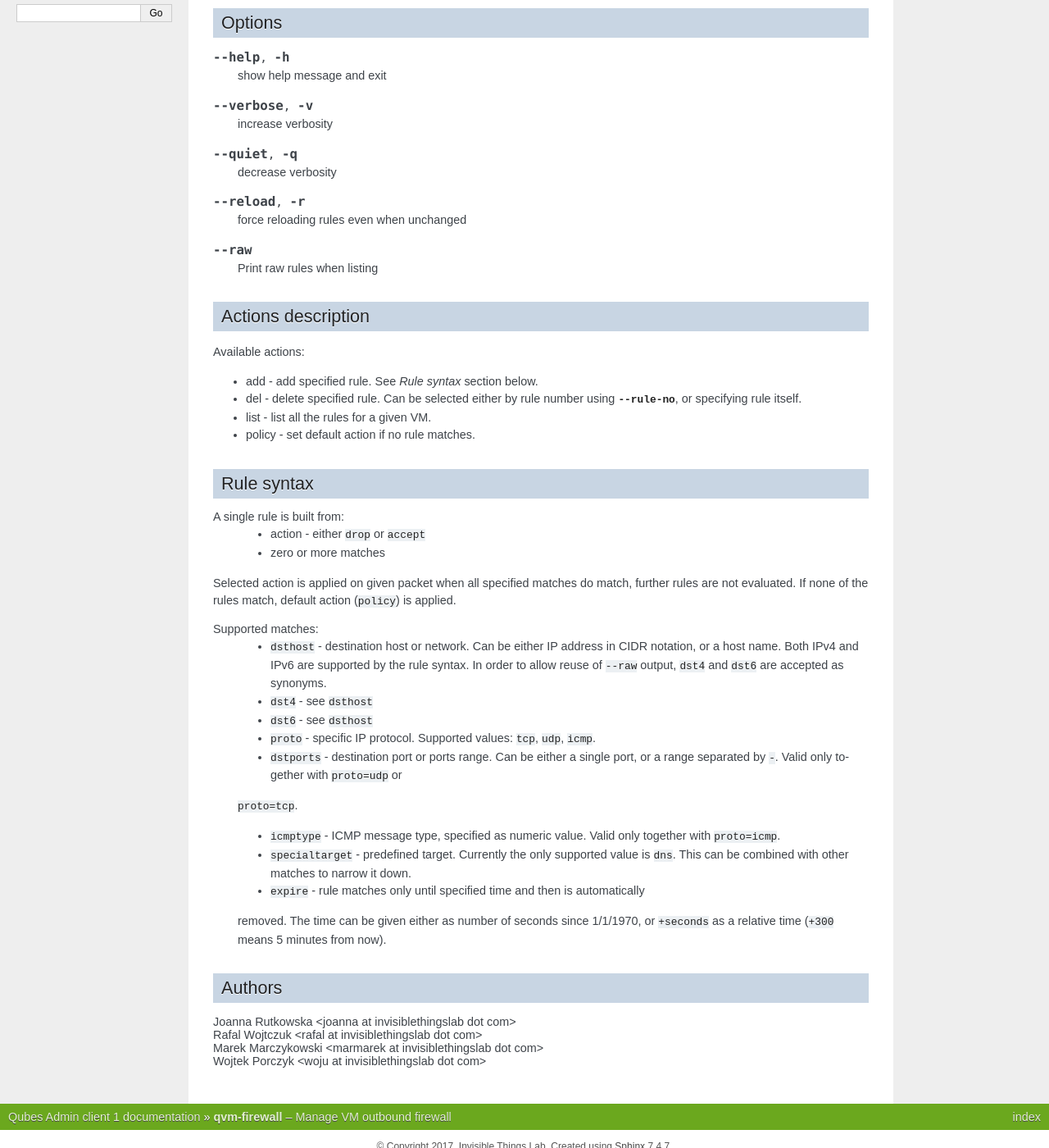
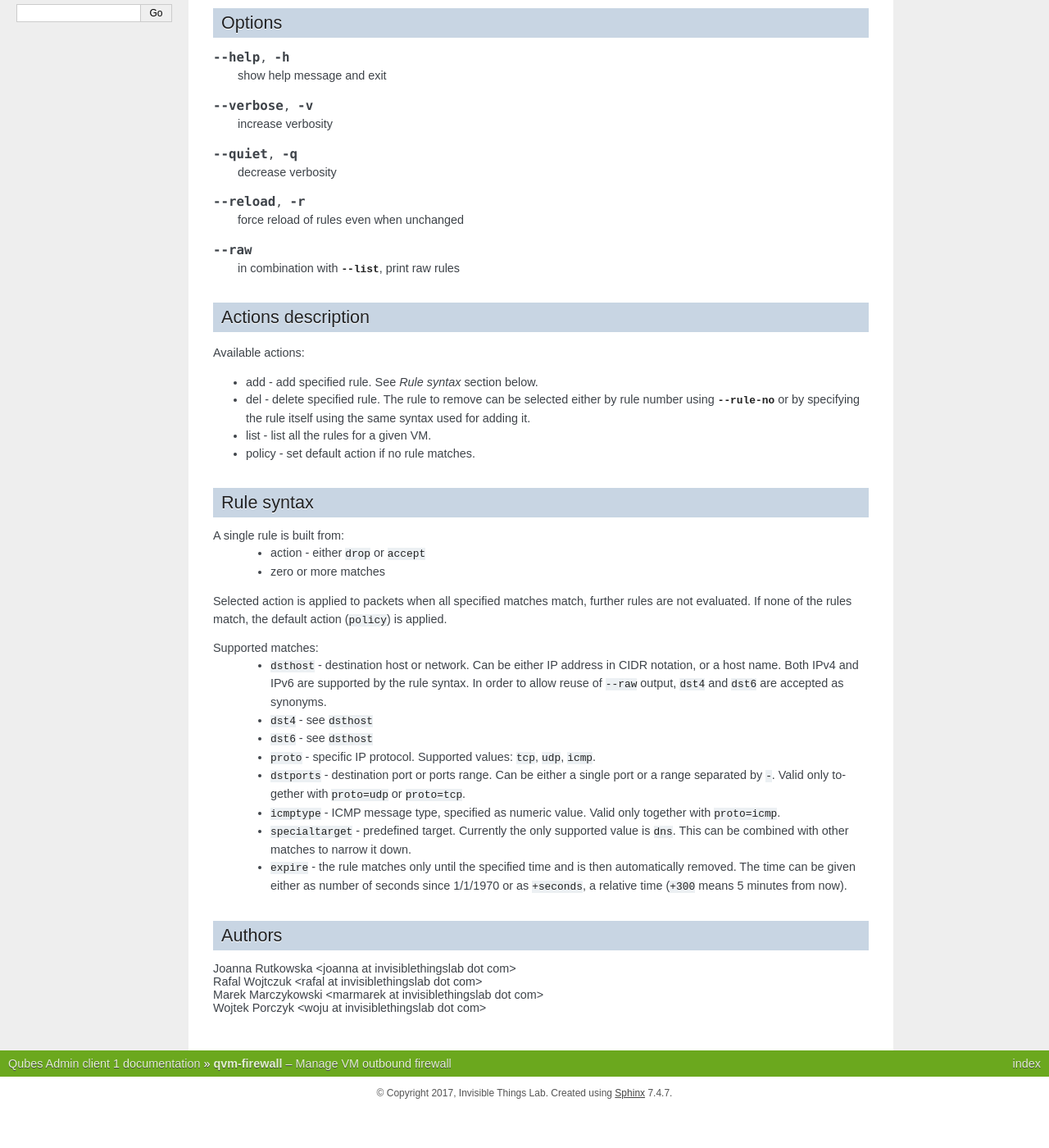
Before and after one commit to QubesOS/qubes-core-admin-client, a Sphinx documentation site: the page built from doc/manpages/qvm-firewall.rst, in a window 1280 px wide and 1400 px high, scrolled down 325 px. Shown: the whole window at 82% size. Built offline with Sphinx 7.4.7, drawn with Linux system fonts in a browser that asks for light colours; the version number could not be read and is left out; after the commit the page ends 1678 px from its top, so only the background shows below that.

Commit message:
tools/qvm-firewall: improve manpage and --help output

```diff
--- a/doc/manpages/qvm-firewall.rst
+++ b/doc/manpages/qvm-firewall.rst
@@ -31,11 +31,11 @@ Options
 
 .. option:: --reload, -r
 
-   force reloading rules even when unchanged
+   force reload of rules even when unchanged
 
 .. option:: --raw
 
-   Print raw rules when listing
+   in combination with :option:`--list`, print raw rules
 
 
 Actions description
@@ -45,7 +45,8 @@ Available actions:
 
 * add - add specified rule. See `Rule syntax` section below.
 
-* del - delete specified rule. Can be selected either by rule number using :option:`--rule-no`, or specifying rule itself.
+* del - delete specified rule. The rule to remove can be selected either by rule number using :option:`--rule-no`
+  or by specifying the rule itself using the same syntax used for adding it.
 
 * list - list all the rules for a given VM.
 
@@ -59,8 +60,8 @@ A single rule is built from:
  - action - either ``drop`` or ``accept``
  - zero or more matches
 
-Selected action is applied on given packet when all specified matches do match,
-further rules are not evaluated. If none of the rules match, default action
+Selected action is applied to packets when all specified matches match,
+further rules are not evaluated. If none of the rules match, the default action
 (``policy``) is applied.
 
 Supported matches:
@@ -76,9 +77,9 @@ Supported matches:
  - ``proto`` - specific IP protocol. Supported values: ``tcp``, ``udp``,
    ``icmp``.
 
- - ``dstports`` - destination port or ports range. Can be either a single port,
+ - ``dstports`` - destination port or ports range. Can be either a single port
    or a range separated by ``-``. Valid only together with ``proto=udp`` or
- ``proto=tcp``.
+   ``proto=tcp``.
 
  - ``icmptype`` - ICMP message type, specified as numeric value. Valid only
    together with ``proto=icmp``.
@@ -86,9 +87,10 @@ Supported matches:
  - ``specialtarget`` - predefined target. Currently the only supported value is
    ``dns``. This can be combined with other matches to narrow it down.
 
- - ``expire`` - rule matches only until specified time and then is automatically
- removed. The time can be given either as number of seconds since 1/1/1970, or
- ``+seconds`` as a relative time (``+300`` means 5 minutes from now).
+ - ``expire`` - the rule matches only until the specified time and is then
+   automatically removed. The time can be given either as number of seconds
+   since 1/1/1970 or as ``+seconds``, a relative time (``+300`` means 5
+   minutes from now).
 
 Authors
 -------
```
Also changed, not shown: 1 other file.
